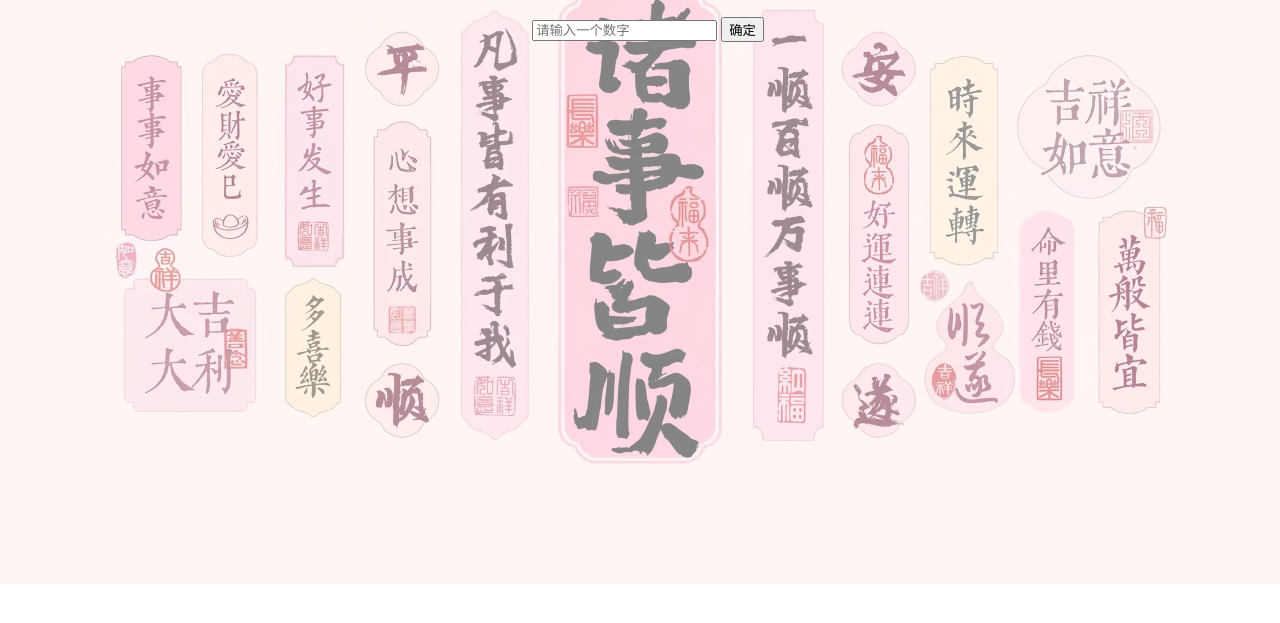
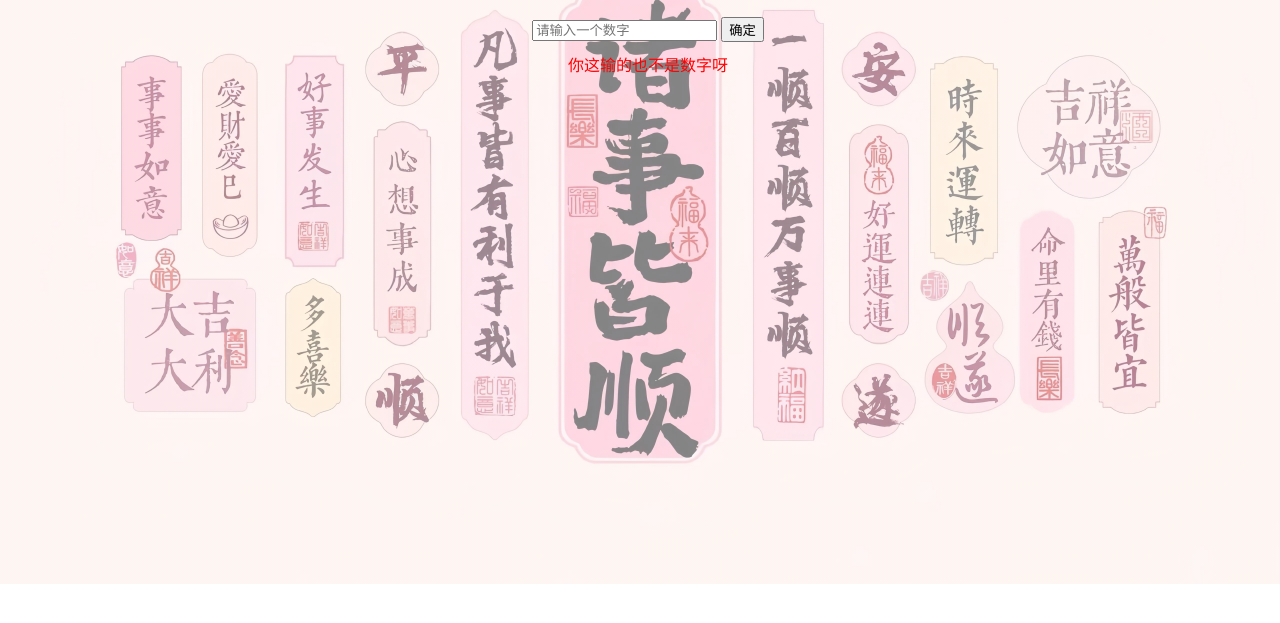
Before and after one commit to baizhou313/cake, a plain HTML site: page html/problem.html in a window 1280 px wide. Both pictures are taken after a click on the button "确定". Shown: the part 183-806 px from the top of the page. Drawn offline with Linux system fonts and the light colour scheme.

Commit message:
banalert

```diff
--- a/css/problem.css
+++ b/css/problem.css
@@ -38,3 +38,15 @@ body.fade-in {
     justify-content: center;
 }
  */
+#message {
+    margin-top: 10px;
+    font-size: 16px;
+}
+
+.success {
+    color: green;
+}
+
+.error {
+    color: red;
+}
--- a/html/problem.html
+++ b/html/problem.html
@@ -20,6 +20,7 @@
                 <input type="text" id="input" placeholder="请输入一个数字">
                 <button id="submit" onclick="judge()">确定</button>
             </div>
+            <div id="message"></div>
         </div>
     </div>
     <script src="../js/problem.js"></script>
--- a/js/problem.js
+++ b/js/problem.js
@@ -1,3 +1,7 @@
+let input = document.querySelector('#input');
+const message = document.getElementById('message');
+
+
 document.addEventListener('DOMContentLoaded', () => {
 
     document.body.classList.add('fade-in');
@@ -15,18 +19,23 @@ function judge() {
     let inputValue = input.value;
     // 将输入框的值转换为数字类型
     let num = parseFloat(inputValue);
-    if (num > 1123) {
-        alert('这个数太大了,请重新输入');
+
+    message.classList.remove('success', 'error');
+    if (num > 1023) {
+        message.textContent = '这个数太大了, 请重新输入';
+        message.classList.add('error');
     }
-    else if (num < 1123) {
-        alert('这个数太小了,请重新输入');
+    else if (num < 1023) {
+        message.textContent = '这个数太小了, 请重新输入';
+        message.classList.add('error');
     }
-    else if (num == 1123) {
+    else if (num == 1023) {
         alert('恭喜你，答对了！');
         window.location.href = "../html/cake.html";
 
     }
     else {
-        alert('你这输的也不是数字呀');
+        message.textContent = '你这输的也不是数字呀';
+        message.classList.add('error');
     }
 }
```
